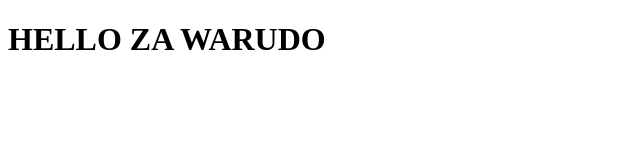
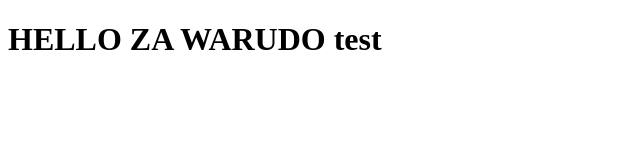
Before and after one commit to sacreative10/bstb, a Gatsby site in the folder bstb_website/: page / in a window 1280 px wide. Shown: the full height of the page, 0-640 px from the left. Built offline with nearby package versions, Linux system fonts and the light colour scheme; Gatsby itself is replaced by a stand-in of ours.

Commit message:
Testing Publish

```diff
--- a/bstb_website/src/pages/index.jsx
+++ b/bstb_website/src/pages/index.jsx
@@ -4,7 +4,7 @@
 // markup
 const IndexPage = () => {
   return (
-    <h1>HELLO ZA WARUDO</h1>
+    <h1>HELLO ZA WARUDO test</h1>
   )
 }
 
```
